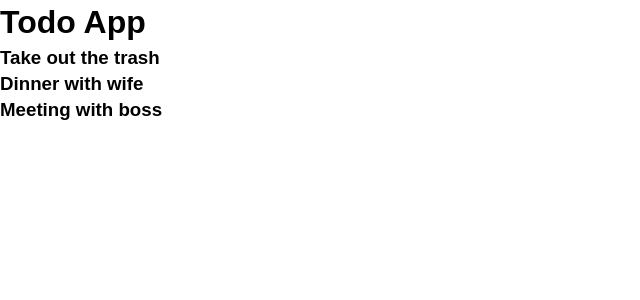
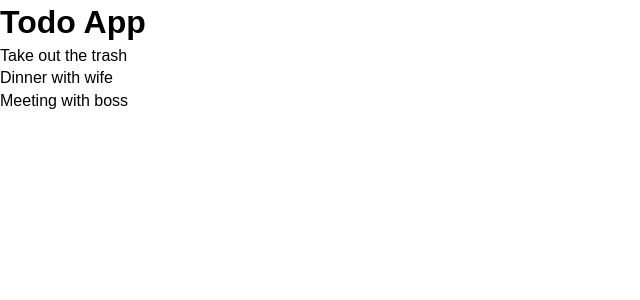
Before and after one commit to nkrumahthis/react-todo-traversy, a React (Create React App) app: page / in a window 1280 px wide. Shown: the top 300 px of the page, without its empty margins (0-640 px from the left). Built offline with nearby package versions, Linux system fonts and the light colour scheme.

Commit message:
applied todoitem

```diff
--- a/src/components/TodoItem.js
+++ b/src/components/TodoItem.js
@@ -1,14 +1,11 @@
 import React, { Component } from 'react'
 
 export class TodoItem extends Component {
-    static propTypes = {
-
-    }
 
     render() {
         return (
             <div>
-
+                <p>{this.props.todo.title}</p>
             </div>
         )
     }
--- a/src/components/Todos.js
+++ b/src/components/Todos.js
@@ -1,10 +1,11 @@
 import React, { Component } from 'react'
+import TodoItem from './TodoItem';
 
 
 export default class Todos extends Component {
     render() {
         return this.props.todos.map((todo)=>(
-                <h3>{todo.title}</h3>
+                <TodoItem key={todo.id} todo = {todo}/>
             ));
     }
 }
```
